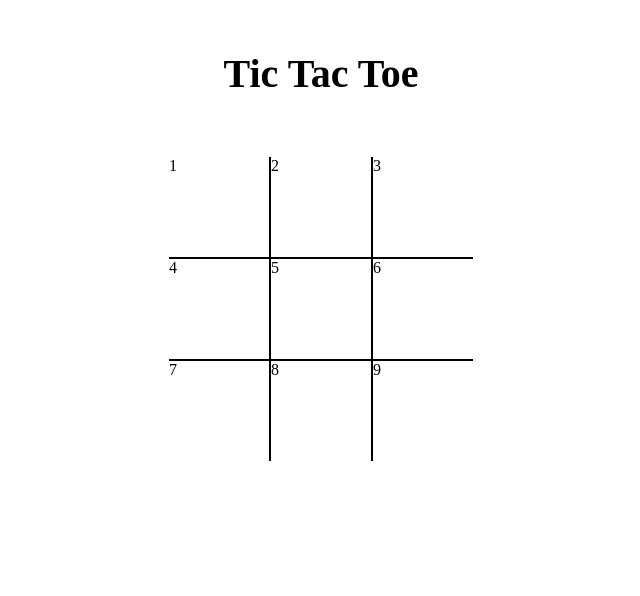
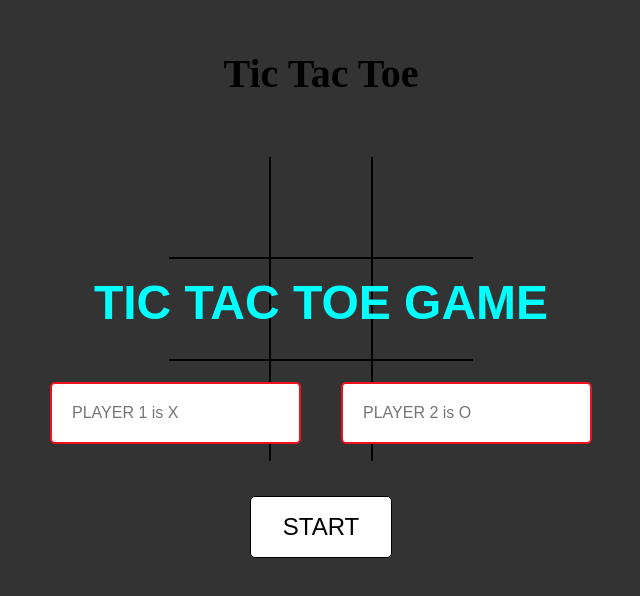
Before and after one commit to Osong-Michael/JS-Tic-Tac-Toe, a plain HTML site: page index.html in a window 1280 px wide. Shown: the whole page, without its empty margins (319-959 px from the left). Drawn offline with Linux system fonts and the light colour scheme.

Commit message:
Modified game logic and added players.js file to handle names of players

```diff
--- a/JS/app.js
+++ b/JS/app.js
@@ -1,19 +1,29 @@
+/* eslint-disable import/extensions */
 import {
   render as renderBoard,
   tick,
   showMe,
   PLAY_X,
   PLAY_O,
-// eslint-disable-next-line import/extensions
 } from './board.js';
+import { playerOne, playerTwo } from './players.js';
+import { checkPlayersNames, winningText, winningTextElt } from './game_play.js';
+
 
 const restartButton = document.getElementById('restartButton');
+const startPage = document.getElementById('startPage');
+const startButton = document.getElementById('startBtn');
+const exitButton = document.getElementById('exitBtn');
+const inputs = document.querySelectorAll('input');
 
 // eslint-disable-next-line no-use-before-define
 startGame();
 
 function startGame() {
-  renderBoard();
+  if (checkPlayersNames()) {
+    startPage.classList.add('d-none');
+    renderBoard();
+  }
 }
 
 function restart() {
@@ -25,4 +35,31 @@ function restart() {
   });
   startGame();
 }
+
+function exit() {
+  winningTextElt.classList.remove('show');
+  tick.forEach(cell => {
+    cell.classList.remove(PLAY_X);
+    cell.classList.remove(PLAY_O);
+    winningText.innerHTML = '';
+    cell.removeEventListener('click', showMe);
+  });
+  playerOne.classList.remove('error');
+  playerTwo.classList.remove('error');
+  playerOne.value = '';
+  playerTwo.value = '';
+  startPage.classList.toggle('d-none');
+}
+
+(function inputRemoveErrorClass() {
+  inputs.forEach(input => {
+    // eslint-disable-next-line func-names
+    input.onkeyup = function () {
+      input.classList.remove('error');
+    };
+  });
+}());
+
 restartButton.addEventListener('click', restart);
+startButton.addEventListener('click', startGame);
+exitButton.addEventListener('click', exit);
--- a/JS/game_play.js
+++ b/JS/game_play.js
@@ -1,6 +1,8 @@
+/* eslint-disable no-else-return */
 /* eslint-disable import/extensions */
 // eslint-disable-next-line import/no-cycle
 import { tick, PLAY_X, PLAY_O } from './board.js';
+import { setPlayerNames as playersNames, playerOne, playerTwo } from './players.js';
 
 // eslint-disable-next-line import/no-mutable-exports
 export let playerTurn = false;
@@ -31,20 +33,37 @@ function playerWon(currentClass) {
   });
 }
 
-function endGame(draw) {
-  if (draw) {
-    winningText.innerHTML = 'It is a Draw!!';
-  } else {
-    winningText.innerHTML = `${playerTurn ? 'O' : 'X'} Wins!!`;
-  }
-  winningTextElt.classList.add('show');
-}
-
 function isDraw() {
   // eslint-disable-next-line arrow-body-style
   return [...tick].every(cell => {
     return cell.classList.contains(PLAY_X) || cell.classList.contains(PLAY_O);
   });
+}
+
+export function checkPlayersNames() {
+  const names = playersNames();
+  if ((names[0] === '') && (names[1] === '')) {
+    playerOne.classList.add('error');
+    playerTwo.classList.add('error');
+    return false;
+  } else if (names[0] === '') {
+    playerOne.classList.add('error');
+    return false;
+  } else if (names[1] === '') {
+    playerTwo.classList.add('error');
+    return false;
+  }
+  return true;
+}
+
+function endGame(draw) {
+  const names = playersNames();
+  if (draw) {
+    winningText.innerHTML = 'It is a Draw!!';
+  } else {
+    winningText.innerHTML = `${playerTurn ? names[1] : names[0]} Wins!!`;
+  }
+  winningTextElt.classList.add('show');
 }
 
 export function checkWinner(currentClass) {
--- /dev/null
+++ b/JS/players.js
@@ -0,0 +1,11 @@
+export const playerOne = document.getElementById('player1');
+export const playerTwo = document.getElementById('player2');
+
+export function setPlayerNames() {
+  const players = [];
+  const playerOneName = playerOne.value;
+  const playerTwoName = playerTwo.value;
+  players.push(playerOneName);
+  players.push(playerTwoName);
+  return players;
+}
--- a/index.html
+++ b/index.html
@@ -8,20 +8,33 @@
 </head>
 <body>
   <h1 class="text-center">Tic Tac Toe</h1>
+
+  <div class="start-page" id="startPage">
+    <h1 class="title">TIC TAC TOE GAME</h1>
+    <div class="inputs">
+      <input type="text" placeholder="PLAYER 1 is X" id="player1">
+      <input type="text" placeholder="PLAYER 2 is O" id="player2">
+    </div>
+    <div class="inputs-btn">
+      <button id="startBtn">START</button>
+    </div>
+  </div>
+
   <div class="game-board">
-    <div class="board-cell board-cell1">1</div>
-    <div class="board-cell board-cell2">2</div>
-    <div class="board-cell board-cell3">3</div>
-    <div class="board-cell board-cell4">4</div>
-    <div class="board-cell board-cell5">5</div>
-    <div class="board-cell board-cell6">6</div>
-    <div class="board-cell board-cell7">7</div>
-    <div class="board-cell board-cell8">8</div>
-    <div class="board-cell board-cell9">9</div>
+    <div class="board-cell board-cell1"></div>
+    <div class="board-cell board-cell2"></div>
+    <div class="board-cell board-cell3"></div>
+    <div class="board-cell board-cell4"></div>
+    <div class="board-cell board-cell5"></div>
+    <div class="board-cell board-cell6"></div>
+    <div class="board-cell board-cell7"></div>
+    <div class="board-cell board-cell8"></div>
+    <div class="board-cell board-cell9"></div>
   </div>
   <div class="winning-message" id="winningMessage">
     <div data-winning-message-text></div>
     <button id="restartButton">Restart</button>
+    <button id="exitBtn">EXIT</button>
   </div>
 
 
--- a/style.css
+++ b/style.css
@@ -89,3 +89,69 @@
 .winning-message.show {
   display: flex;
 }
+
+.start-page {
+  display: flex;
+  flex-direction: column;
+  justify-content: center;
+  align-items: center;
+  position: fixed;
+  top: 0;
+  left: 0;
+  right: 0;
+  bottom: 0;
+  background-color: rgba(0, 0, 0, 0.8);
+  color: #fff;
+  font-size: 1rem;
+  z-index: 100;
+  overflow: hidden;
+}
+
+.title {
+  font-family: Arial, Helvetica, sans-serif;
+  font-size: 3rem;
+  color: aqua;
+  text-align: center;
+}
+
+.inputs {
+  display: flex;
+  flex-wrap: wrap;
+}
+
+.inputs input {
+  padding: 20px;
+  color:  rgb(6, 33, 51);
+  border-radius: 5px;
+  font-size: 1rem;
+  margin: 20px;
+  border: 2px solid transparent;
+  outline-style: none;
+  flex: 1;
+}
+
+.inputs-btn button {
+  font-size: 1.5rem;
+  background-color: white;
+  border: 1px solid #000;
+  padding: 1rem 2rem;
+  cursor: pointer;
+  display: block;
+  border-radius: 5px;
+  margin-top: 2rem;
+}
+
+.inputs-btn button:hover {
+  border: 1px solid #fff;
+  background-color: #000;
+  color: #fff;
+}
+
+
+.d-none {
+  display: none;
+}
+
+.error {
+  border-color: rgb(238, 18, 29) !important;
+}
```
